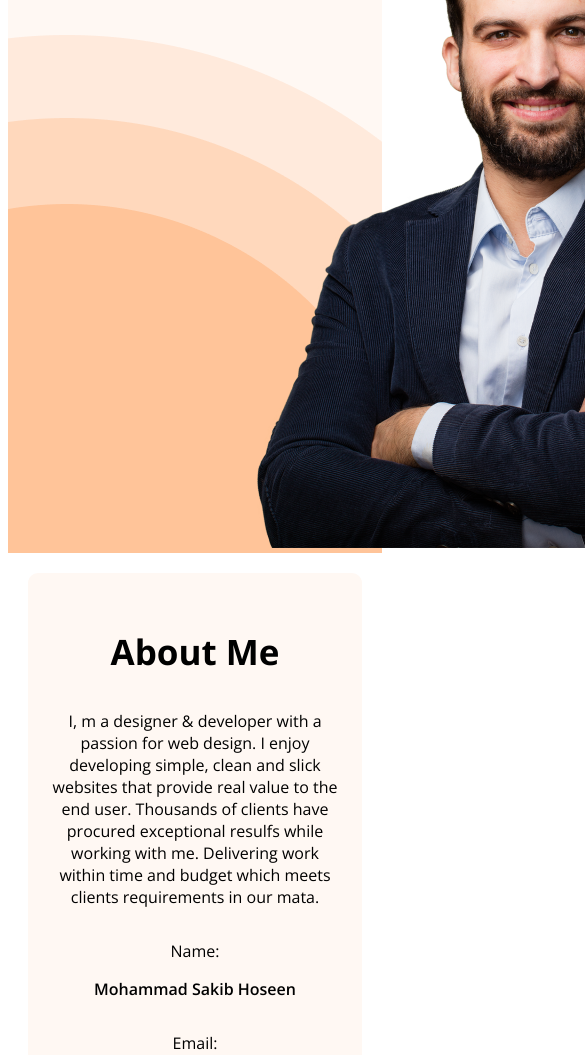
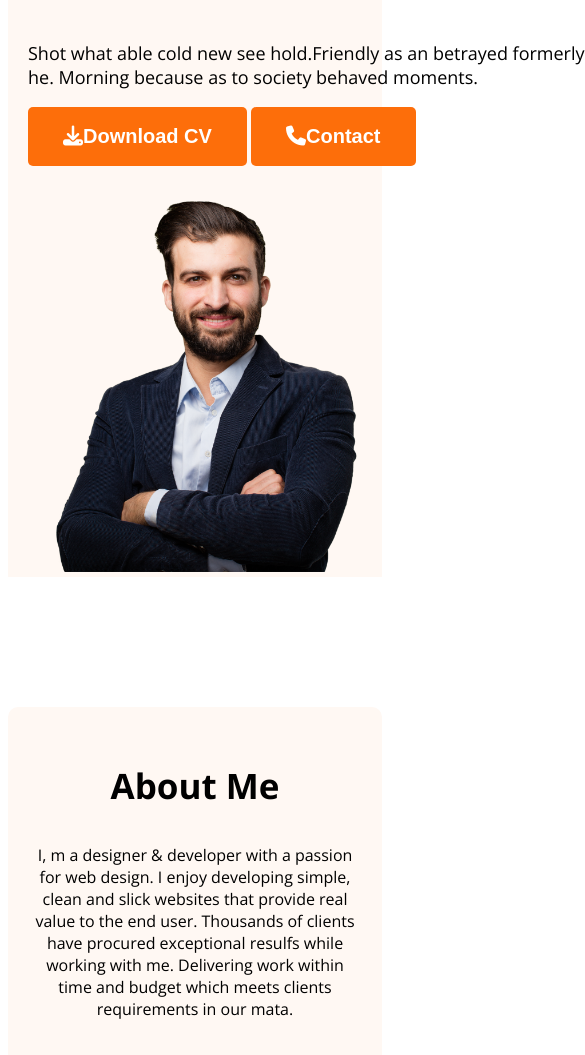
Before and after one commit to sakib-nsu/web-developer-portfolio, a plain HTML site: page index.html in a window 390 px wide. Shown: the part 945-2000 px from the top of the page, 585 px wide, since content can reach past the window. Drawn offline with nearby package versions, Linux system fonts and the light colour scheme.

Commit message:
second responsive

```diff
--- a/style.css
+++ b/style.css
@@ -245,6 +245,8 @@ footer input[type="text"], footer input[type="email"], footer textarea{
     .resume-container,
     .about-items,
     .banner,
+    .nav,
+    nav > ul,
     footer {
         flex-direction: column;
     }
@@ -253,8 +255,22 @@ footer input[type="text"], footer input[type="email"], footer textarea{
         width: 100%;
     }
 
-    .about {
-    margin: 20px;
+    .nav ul{
+        gap: 20px;
+    }
+
+    .btn-primary{
+        margin-bottom: 20px;
+    }
+
+    .banner {
+        margin: 20px;
+    }
+    .header{
+        background-image: none;
+    }
+    .banner-profile-pic{
+        width: 100%;
     }
 
     footer,
```
